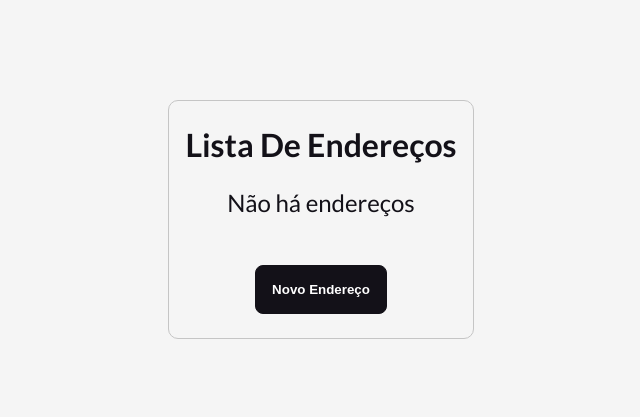
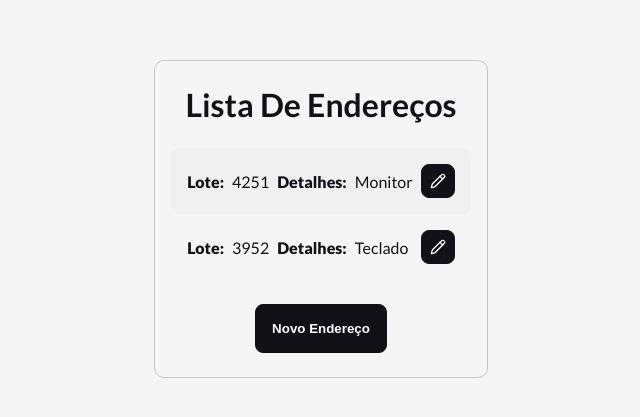
Before and after one commit to EvandroCalado/beyond_the_bytes_delivery, a React (Vite) app: page / in a window 1280 px wide. Shown: the part 181-598 px from the top of the page, without its empty margins (319-959 px from the left). Built offline with nearby package versions, Linux system fonts and the light colour scheme.

Commit message:
🐳 chore: add initial addresses

```diff
--- a/src/App.tsx
+++ b/src/App.tsx
@@ -8,8 +8,19 @@ interface Address {
   details: string;
 }
 
+const initialAddresses: Address[] = [
+  {
+    lot: '4251',
+    details: 'monitor',
+  },
+  {
+    lot: '3952',
+    details: 'teclado',
+  },
+];
+
 const App = () => {
-  const [addresses, setAddresses] = useState<Address[]>([]);
+  const [addresses, setAddresses] = useState<Address[]>(initialAddresses);
 
   const addAddress = (address: Address) => {
     setAddresses([...addresses, address]);
```
